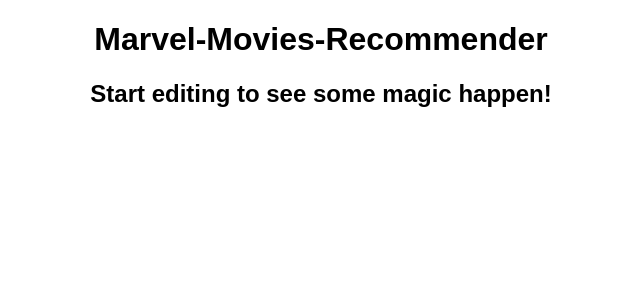
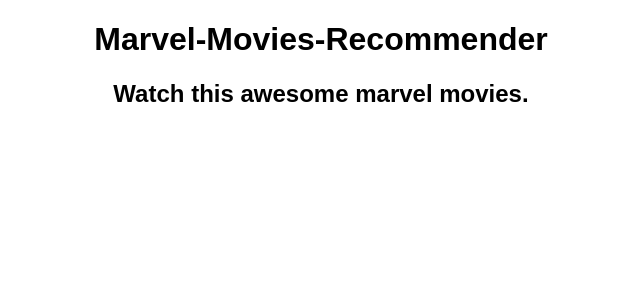
Before and after one commit to Abhay5855/Marvel-Movies-Collection, a React (Create React App) app: page / in a window 1280 px wide. Shown: the top 300 px of the page, without its empty margins (319-959 px from the left). Built offline with nearby package versions, Linux system fonts and the light colour scheme.

Commit message:
rename h2

```diff
--- a/src/App.js
+++ b/src/App.js
@@ -5,7 +5,7 @@
   return (
     <div className="App">
       <h1>Marvel-Movies-Recommender</h1>
-      <h2>Start editing to see some magic happen!</h2>
+      <h2>Watch this awesome marvel movies.</h2>
     </div>
   );
 }
```
